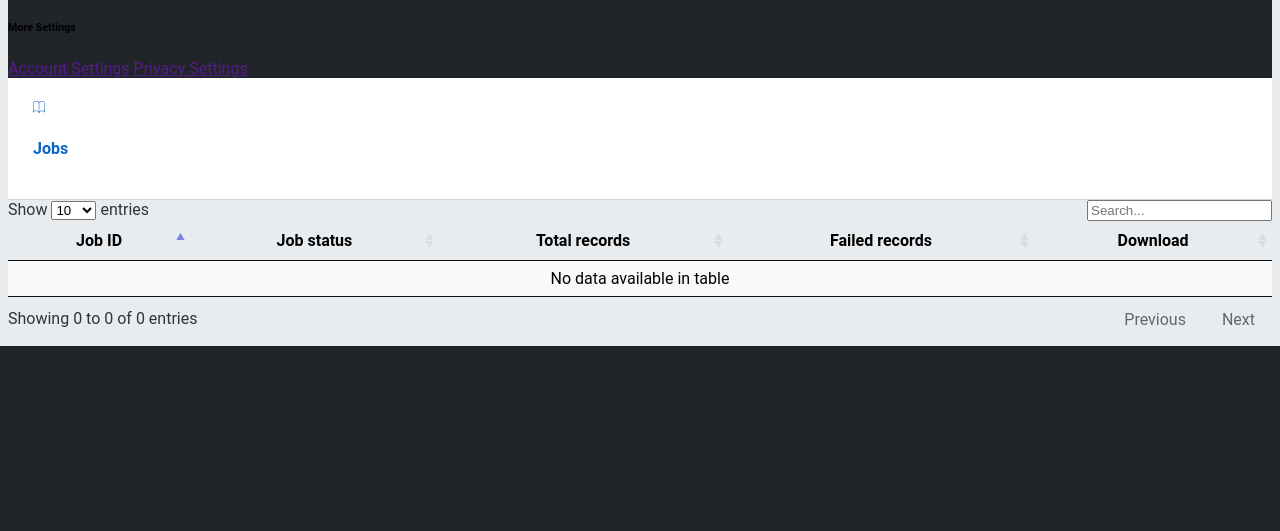
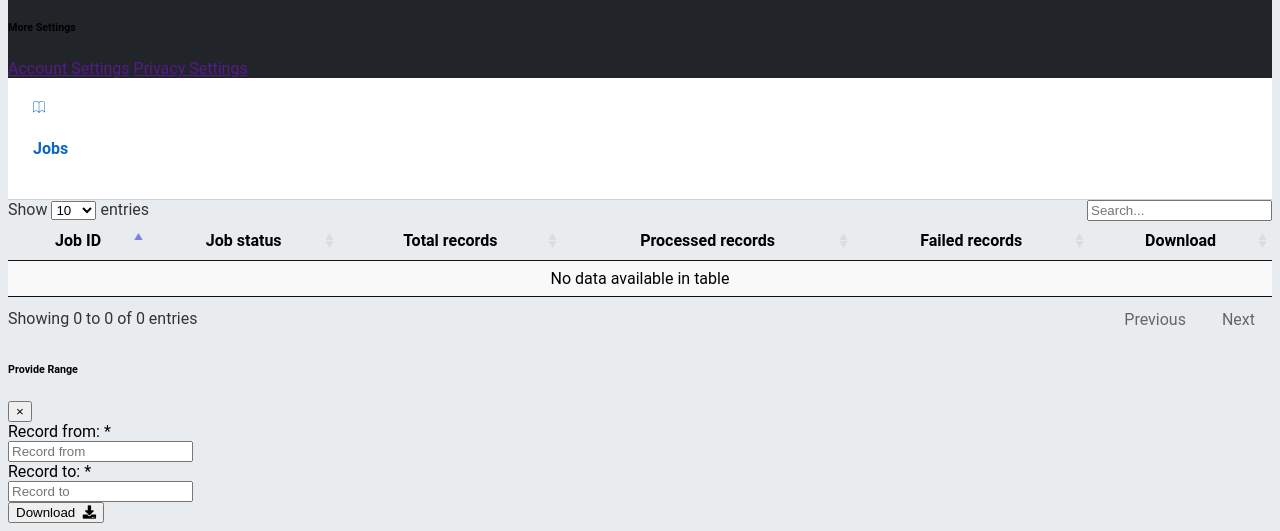
Before and after one commit to vinaydyamaklar/LargeCsvProcessingUsingDjango, a Django app: template templates/jobs.html in a window 1280 px wide. Shown: the part 4368-4899 px from the top of the page. Before the commit the page ends 4714 px from the top, so only its background shows below. Run offline with Django 3.2, Linux system fonts and the light colour scheme; the template is opened without the code that fills it, so the values that code supplies are empty; parts of the project's set-up code (start-up, migrations or seed data) failed here and were passed over; some libraries are stand-ins or nearby versions; some web fonts are replaced.

Commit message:
added download UI and Read ME update

```diff
--- a/apps/csv_handler/models.py
+++ b/apps/csv_handler/models.py
@@ -7,6 +7,7 @@
 
     status = models.CharField(default='processing', max_length=20)
     total_records = models.IntegerField(default=0)
+    processed_records = models.IntegerField(default=0)
     failed_records = models.IntegerField(default=0)
 
 
@@ -14,6 +15,6 @@
     class Meta:
         db_table = 'csv_record'
 
-    u_id = models.CharField(null=False, max_length=100)
+    u_id = models.CharField(unique=True, null=False, max_length=100)
     record_str = models.CharField(max_length=10000)
     file = models.ForeignKey(CsvFile, on_delete=models.ProtectedError)
--- a/site_static/custom/js/commons.js
+++ b/site_static/custom/js/commons.js
@@ -112,3 +112,20 @@
     xhr.setRequestHeader("X-CSRFToken", $("#hiddenCsrf").val());
     xhr.send(formdata);
 }
+
+
+/*
+* This method shows the popup which collects range for downloading & sets some hdn controls
+*/
+
+function askRangeToDownload(jobId, processedRecords){
+    $("#hdnDownloadJobId").val(jobId);
+    $("#hdnDownloadProcessedRecs").val(processedRecords);
+}
+
+/*
+* This method calls download method
+*/
+function downloadRecords(){
+    alert("Download functionality will be coming soon!");
+}
--- a/templates/jobs.html
+++ b/templates/jobs.html
@@ -13,6 +13,7 @@
             <th class="wd-15p">Job ID</th>
             <th class="wd-15p">Job status</th>
             <th class="wd-20p">Total records</th>
+            <th class="wd-20p">Processed records</th>
             <th class="wd-20p">Failed records</th>
             <th class="wd-15p">Download</th>
         </tr>
@@ -22,14 +23,58 @@
         <tr>
             <td>JOB-{{job.pk}}</td>
             <td>{{job.status}}</td>
-                    <td>{{job.total_records}}</td>
-                    <td>{{job.failed_records}}</td>
-                    <td>Coming Soon</td>
+            <td class="tx-bold tx-inverse">{{job.total_records}}</td>
+            <td class="tx-bold tx-16 tx-info">{{job.processed_records}}</td>
+            <td class="tx-danger">{{job.failed_records}}</td>
+            <td>
+                <a href="#" onclick="askRangeToDownload('{{job.pk}}', '{{job.processed_records}}')"
+                   data-toggle="modal" data-target="#askRangeModel"
+                   class="modal-effect btn btn-primary btn-block"
+                   data-effect="effect-rotate-bottom">
+                    <i class="fa fa-download"></i>
+                </a>
+            </td>
         </tr>
         {% endfor %}
         </tbody>
     </table>
 </div><!-- table-wrapper -->
 
+<div id="askRangeModel" class="modal fade">
+    <div class="modal-dialog modal-sm modal-dialog-centered" role="document">
+        <div class="modal-content bd-0 tx-14">
+            <div class="modal-header pd-x-20">
+                <h6 class="tx-14 mg-b-0 tx-uppercase tx-inverse tx-bold">Provide Range</h6>
+                <button type="button" class="close" data-dismiss="modal" aria-label="Close">
+                    <span aria-hidden="true">&times;</span>
+                </button>
+            </div>
+            <div class="form-layout">
+                <form action="javascript:downloadRecords();" method="post">
+                    <div class="modal-body">
+                        <div class="col-lg-16">
+                            <label class="col-sm-16s form-control-label">Record from: <span class="tx-danger">*</span></label>
+                            <div class="form-group">
+                                <input type="number" id="downloadFromRange" min="0" required class="form-control" placeholder="Record from">
+                            </div>
+                        </div><!-- row -->
+                        <div class="col-lg-16">
+                            <label class="col-sm-16 form-control-label">Record to: <span class="tx-danger">*</span></label>
+                            <div class="form-group">
+                                <input type="number" id="downloadRangeTo" min="0" required class="form-control" placeholder="Record to">
+                            </div>
+                        </div>
+                    </div>
+                    <div class="modal-footer">
+                        <input type="hidden" id="hdnDownloadJobId" value="" required>
+                        <input type="hidden" id="hdnDownloadProcessedRecs" value="" required>
+                        <button type="submit" class="btn btn-primary btn-block">Download &nbsp;<i class="fa fa-download"></i></button>
+                    </div>
+                </form>
+            </div><!-- form-layout -->
+        </div>
+    </div><!-- modal-dialog -->
+</div><!-- modal -->
+
 
 {% endblock %}
```
Also changed, not shown: apps/csv_handler/tasks.py (+6 -3 lines), apps/csv_handler/migrations/0004_auto_20191116_0559.py (added), apps/csv_handler/migrations/0005_csvfile_processed_records.py (added). Lines whose indentation alone changed are shown as unchanged.
